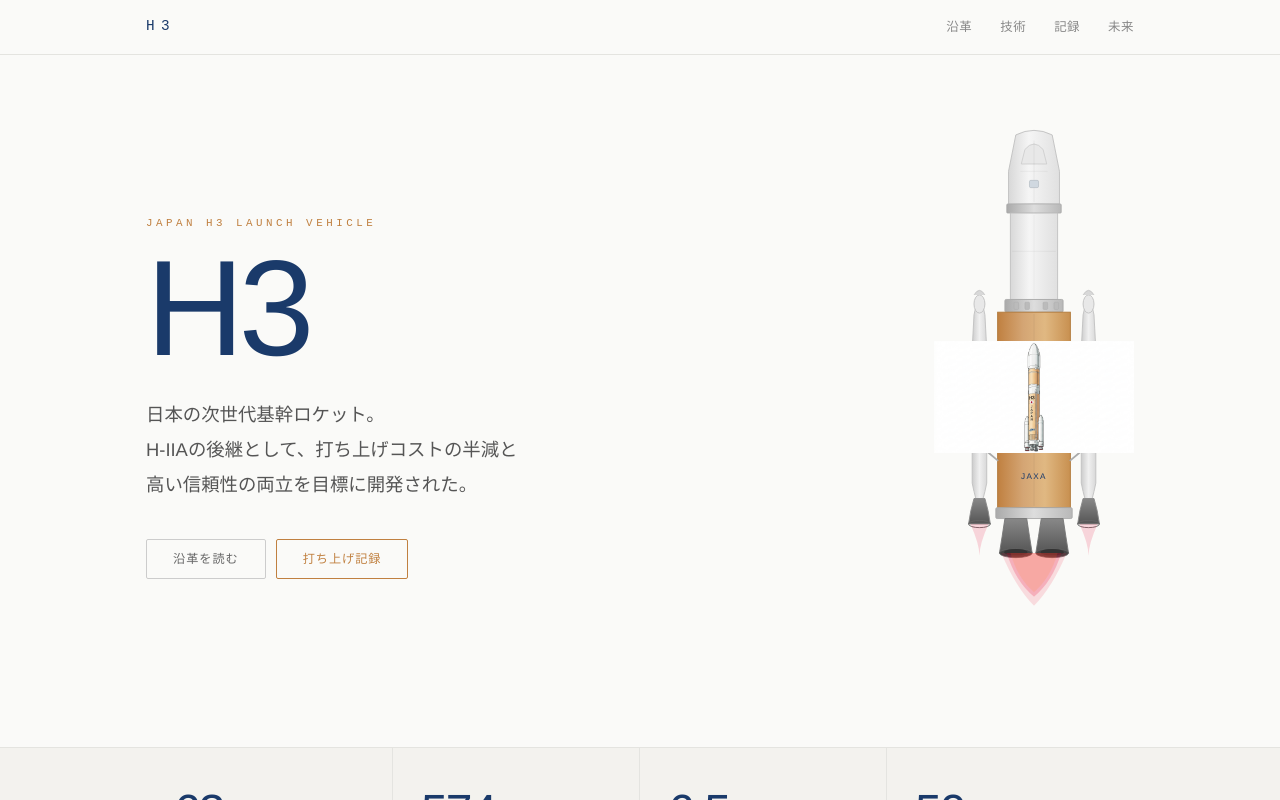
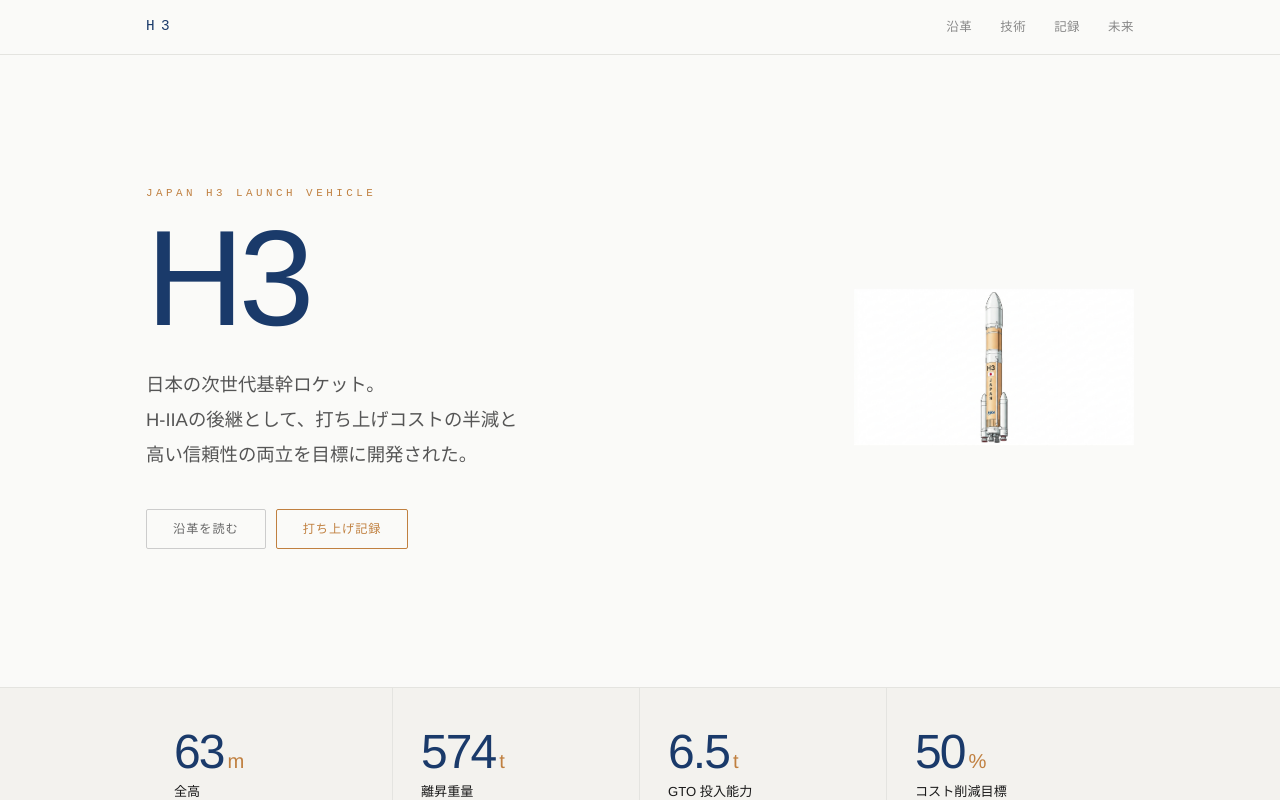
Before and after one commit to asoblab/h3-rocket, a Next.js app: page / in a window 1280 px wide. Shown: the top 800 px of the page. Built offline with nearby package versions, Linux system fonts and the light colour scheme.

Commit message:
Fix rocket image display

```diff
--- a/app/page.tsx
+++ b/app/page.tsx
@@ -625,26 +625,16 @@
   );
 }
 
-/** 画像があれば表示、なければSVGフォールバック */
+/** ロケット画像 */
 function RocketWithFallback() {
   return (
-    <div style={{ position:"relative", width:200, height:540 }}>
-      <Image
-        src="/images/rocket-illust.png"
-        alt="H3ロケット"
-        fill
-        style={{ objectFit:"contain", objectPosition:"center" }}
-        onError={(e) => {
-          // 画像がなければ非表示にしてSVGを表示
-          const target = e.currentTarget as HTMLImageElement;
-          target.style.display = "none";
-          const svg = target.nextSibling as HTMLElement;
-          if (svg) svg.style.display = "flex";
-        }}
-      />
-      <div style={{ display:"flex", justifyContent:"center", alignItems:"center", width:"100%", height:"100%" }}>
-        <RocketSVG/>
-      </div>
-    </div>
+    <Image
+      src="/images/rocket-illust.png"
+      alt="H3ロケット"
+      width={300}
+      height={560}
+      style={{ objectFit:"contain", width:"auto", height:480, maxWidth:280 }}
+      priority
+    />
   );
 }
```
